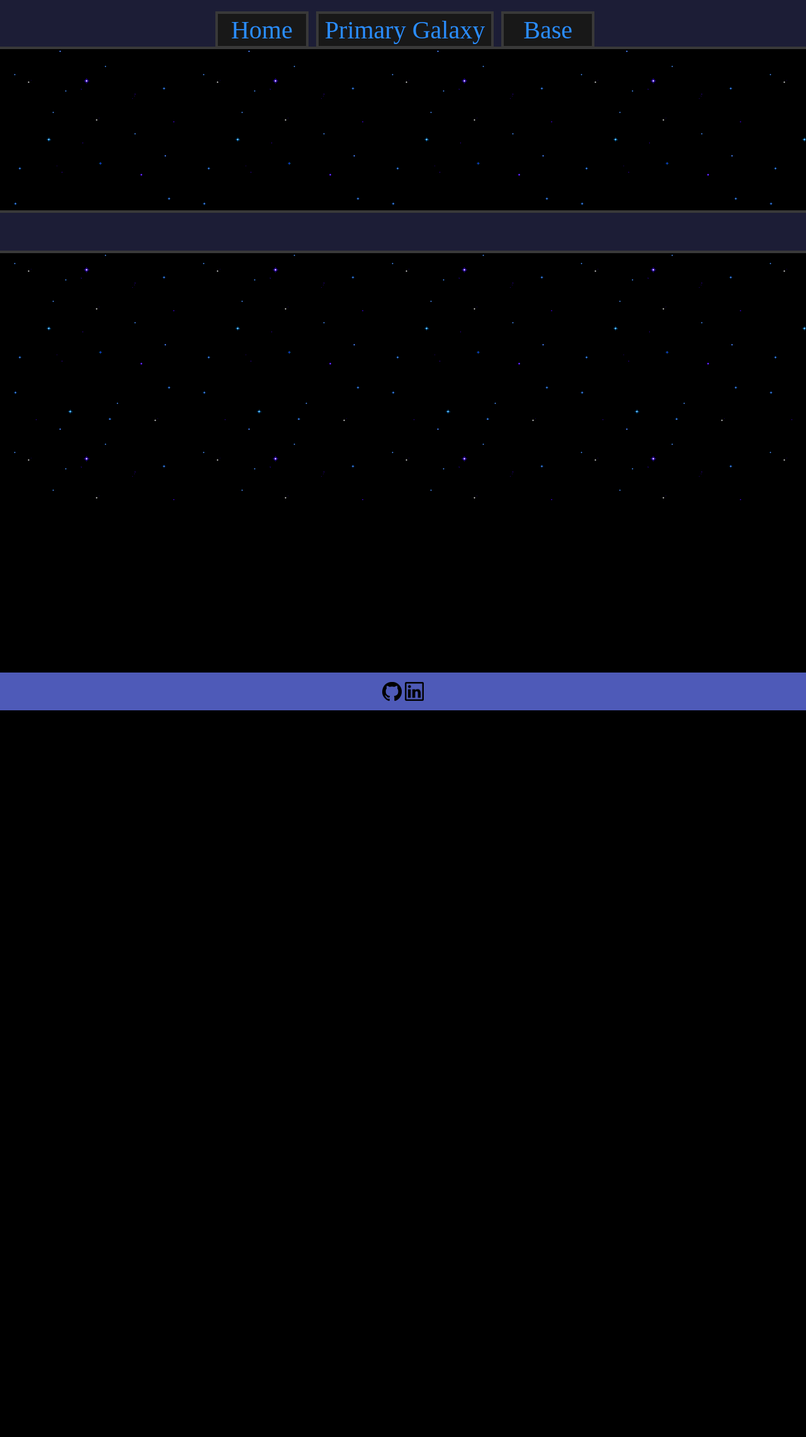
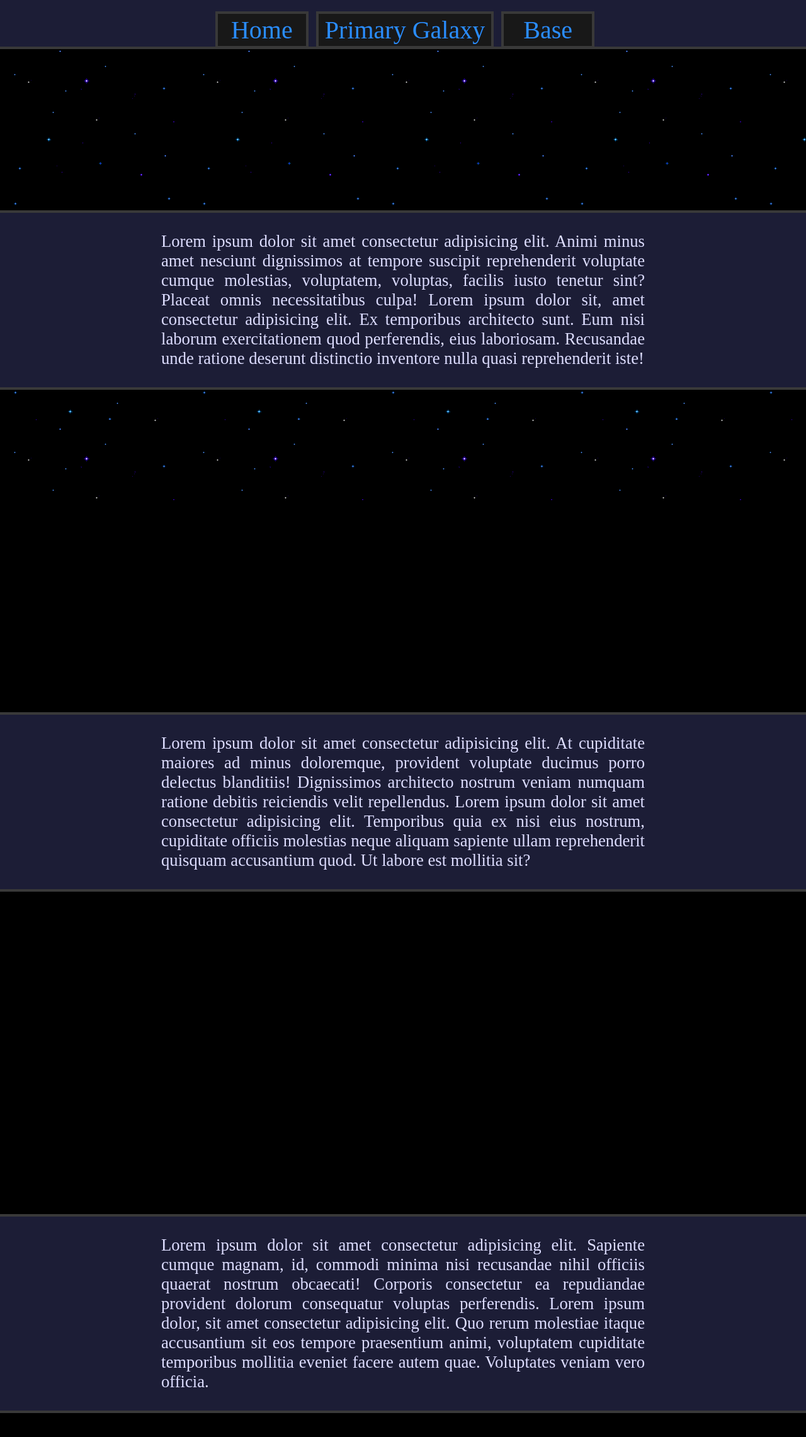
Before and after one commit to luanrivello/my-site, a plain HTML site: page base.html in a window 1280 px wide. Shown: the top 2282 px of the page at 63% size. Before the commit the page ends 1128 px from the top, so only its background shows below. Drawn offline with Linux system fonts and the light colour scheme.

Commit message:
organazing

```diff
--- a/_css/main.css
+++ b/_css/main.css
@@ -23,7 +23,7 @@ body{
 	display: flex;
 	flex-direction: column;
 	justify-content: space-between;
- 	font-family: '';
+ 	font-family: 'Pixel I';
 }
 
 /* scrollbar */
@@ -133,4 +133,5 @@ footer{
 
 .footerimg{
 	height: 30px;
+	margin: 0px 2px 0px 2px;
 }
--- a/base.html
+++ b/base.html
@@ -27,7 +27,24 @@
 	<!--Body-->
 	<div id="bodybox">
 	<section id="sec1">
+		<p>
+			Lorem ipsum dolor sit amet consectetur adipisicing elit. Animi minus amet nesciunt dignissimos at tempore suscipit reprehenderit voluptate cumque molestias, voluptatem, voluptas, facilis iusto tenetur sint? Placeat omnis necessitatibus culpa!
+			Lorem ipsum dolor sit, amet consectetur adipisicing elit. Ex temporibus architecto sunt. Eum nisi laborum exercitationem quod perferendis, eius laboriosam. Recusandae unde ratione deserunt distinctio inventore nulla quasi reprehenderit iste!
+		</p>
 	</section>
+	<section id="sec2">
+		<p>
+			Lorem ipsum dolor sit amet consectetur adipisicing elit. At cupiditate maiores ad minus doloremque, provident voluptate ducimus porro delectus blanditiis! Dignissimos architecto nostrum veniam numquam ratione debitis reiciendis velit repellendus.
+			Lorem ipsum dolor sit amet consectetur adipisicing elit. Temporibus quia ex nisi eius nostrum, cupiditate officiis molestias neque aliquam sapiente ullam reprehenderit quisquam accusantium quod. Ut labore est mollitia sit?
+		</p>
+	</section>
+	<section id="sec3">
+		<p>
+			Lorem ipsum dolor sit amet consectetur adipisicing elit. Sapiente cumque magnam, id, commodi minima nisi recusandae nihil officiis quaerat nostrum obcaecati! Corporis consectetur ea repudiandae provident dolorum consequatur voluptas perferendis.
+			Lorem ipsum dolor, sit amet consectetur adipisicing elit. Quo rerum molestiae itaque accusantium sit eos tempore praesentium animi, voluptatem cupiditate temporibus mollitia eveniet facere autem quae. Voluptates veniam vero officia.
+		</p>
+	</section>
+	</div>
 	</div>
 
 	<!--Footer-->
```
Also changed, not shown: index.html (+8 -1 lines), primary-galaxy.html (+1 -18 lines).
